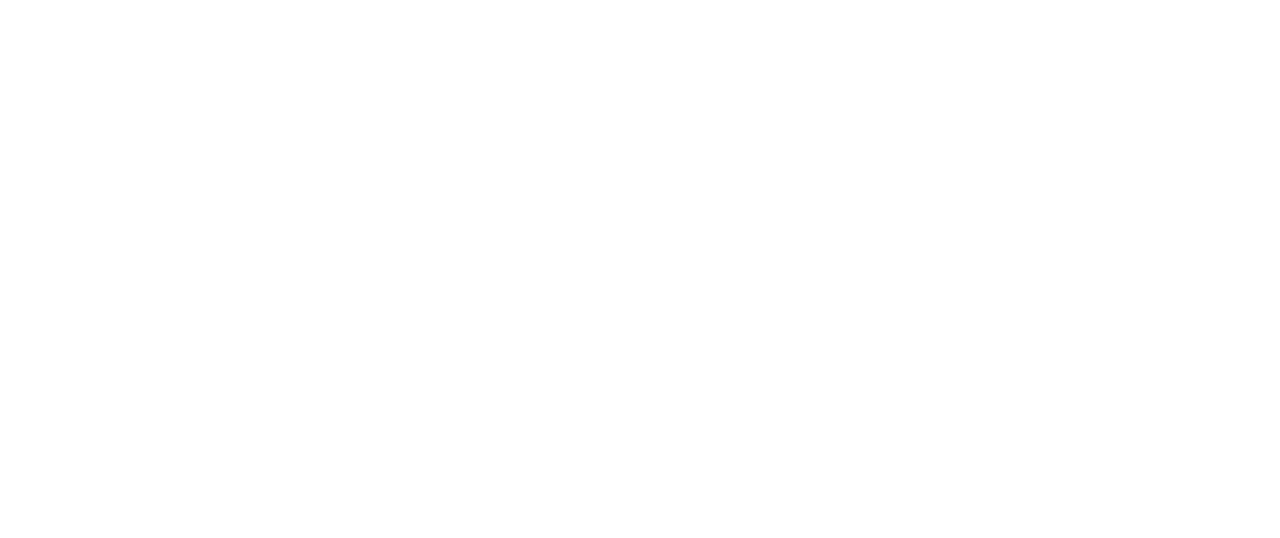
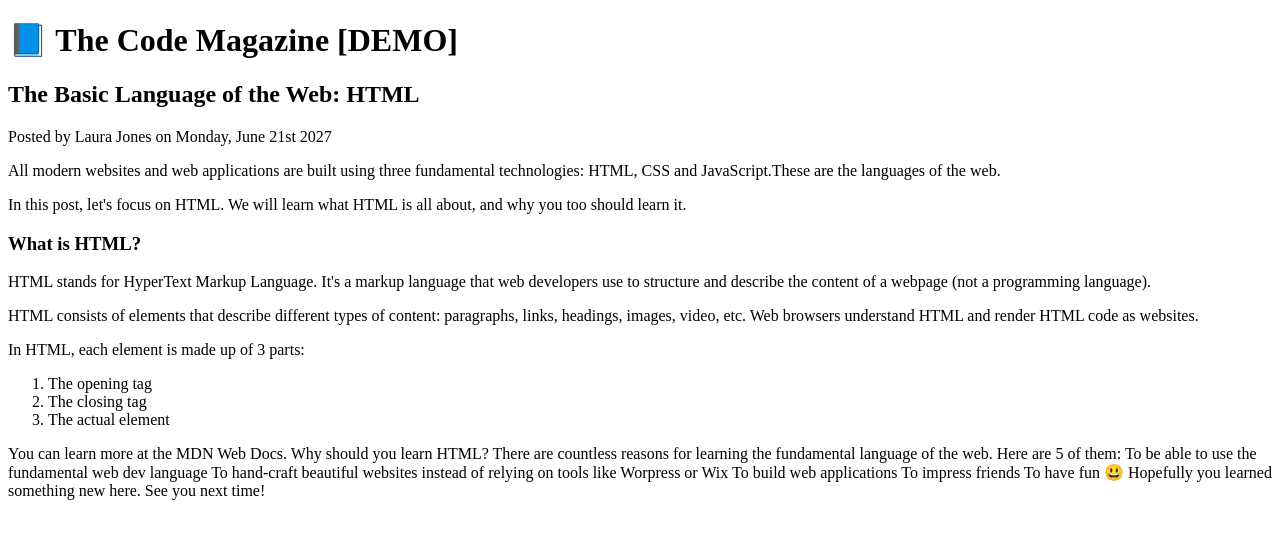
Before and after one commit to msedkiewicz/rwd-html-css, a plain HTML site: page index.html in a window 1280 px wide. Drawn offline with Linux system fonts and the light colour scheme.

Commit message:
New project basic structure

```diff
--- a/index.html
+++ b/index.html
@@ -3,7 +3,44 @@
   <head>
     <meta charset="UTF-8" />
     <meta name="viewport" content="width=device-width, initial-scale=1.0" />
-    <title>Lorem Ipsum</title>
+    <title>The Basic Language of the Web: HTML</title>
   </head>
-  <body></body>
+  <body>
+    <h1>📘 The Code Magazine [DEMO]</h1>
+    <h2>The Basic Language of the Web: HTML</h2>
+    <p>Posted by Laura Jones on Monday, June 21st 2027</p>
+    <p>
+      All modern websites and web applications are built using three fundamental
+      technologies: HTML, CSS and JavaScript.These are the languages of the web.
+    </p>
+    <p>
+      In this post, let's focus on HTML. We will learn what HTML is all about,
+      and why you too should learn it.
+    </p>
+    <h3>What is HTML?</h3>
+    <p>
+      HTML stands for HyperText Markup Language. It's a markup language that web
+      developers use to structure and describe the content of a webpage (not a
+      programming language).
+    </p>
+    <p>
+      HTML consists of elements that describe different types of content:
+      paragraphs, links, headings, images, video, etc. Web browsers understand
+      HTML and render HTML code as websites.
+    </p>
+    <p>In HTML, each element is made up of 3 parts:</p>
+    <ol>
+      <li>The opening tag</li>
+      <li>The closing tag</li>
+      <li>The actual element</li>
+    </ol>
+    <p>
+      You can learn more at the MDN Web Docs. Why should you learn HTML? There
+      are countless reasons for learning the fundamental language of the web.
+      Here are 5 of them: To be able to use the fundamental web dev language To
+      hand-craft beautiful websites instead of relying on tools like Worpress or
+      Wix To build web applications To impress friends To have fun 😃 Hopefully
+      you learned something new here. See you next time!
+    </p>
+  </body>
 </html>
```
